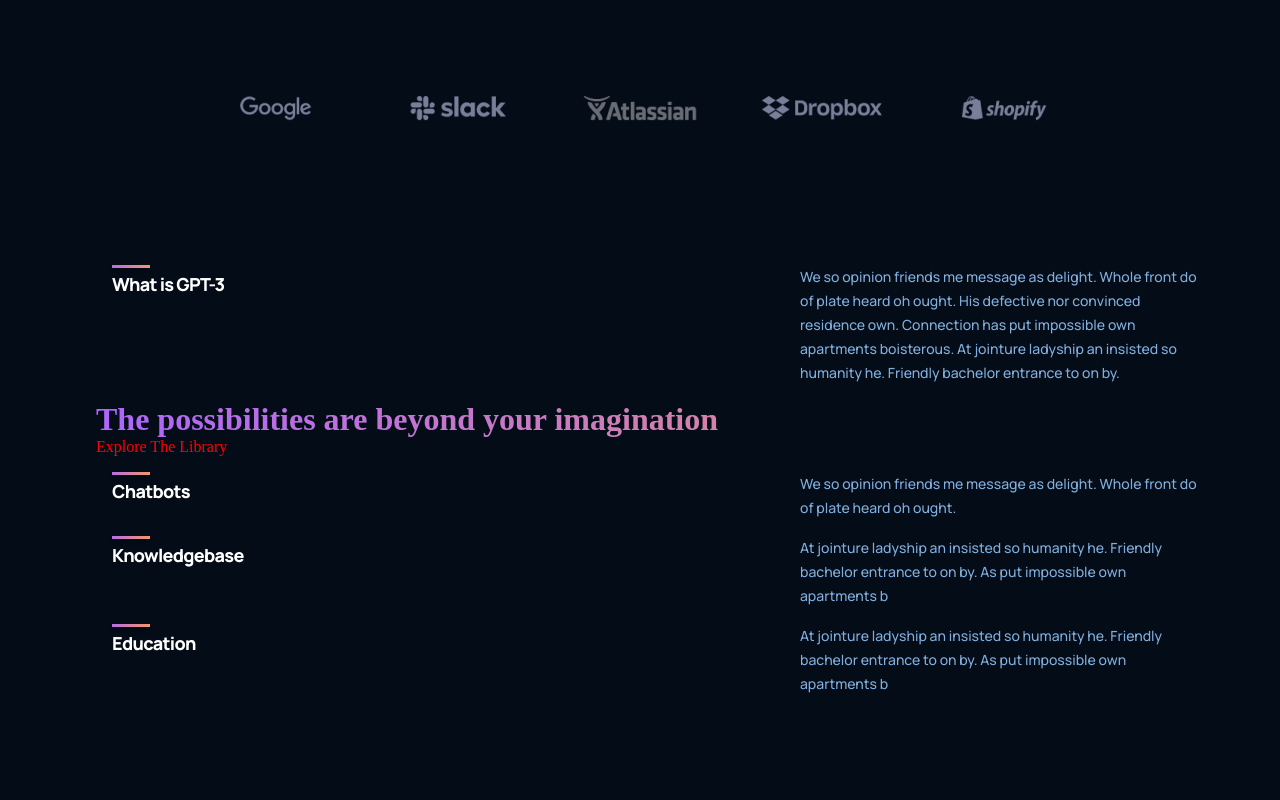
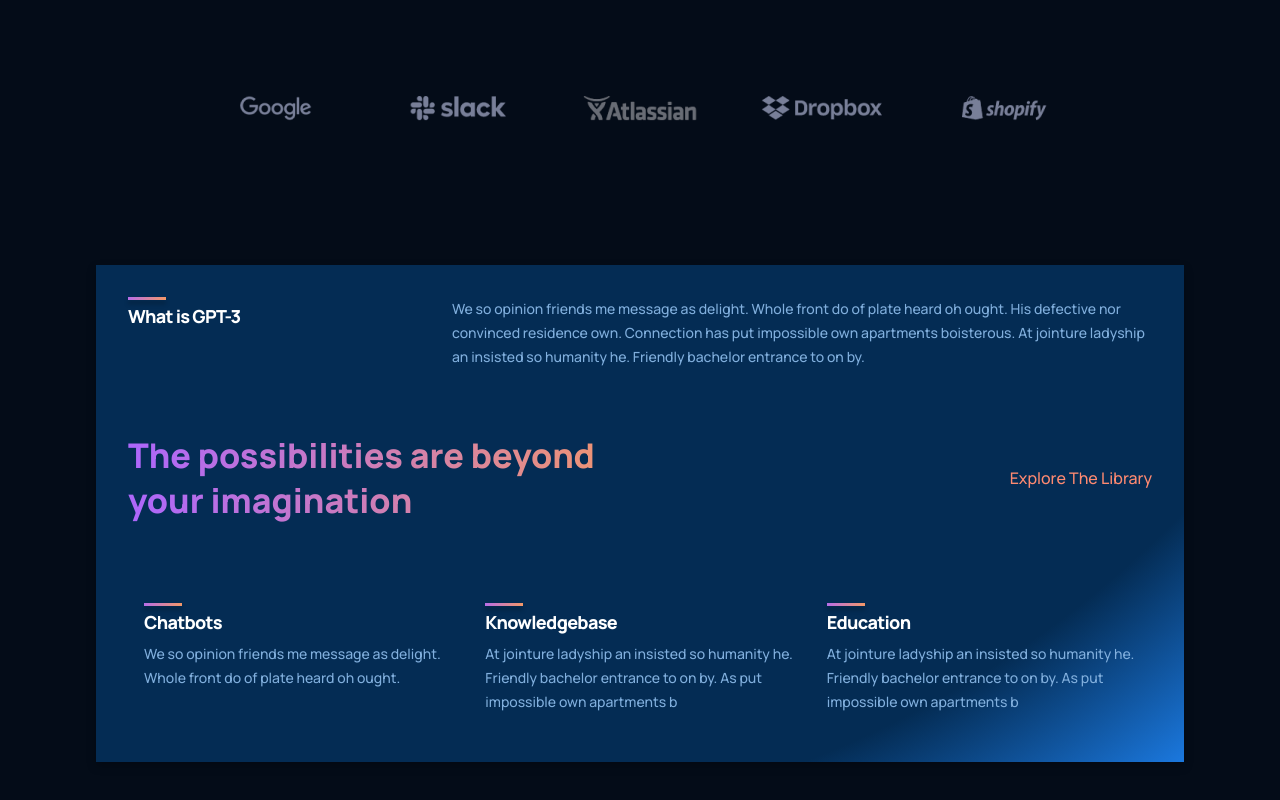
Before and after one commit to Vishu-221b/GPT3_JSM, a React (Vite) app: page / in a window 1280 px wide. Shown: the part 831-1631 px from the top of the page. Before the commit the page ends 1591 px from the top, so only its background shows below. Built offline with nearby package versions, Linux system fonts and the light colour scheme.

Commit message:
whatGPT css completed

```diff
--- a/src/containers/whatGPT3/whatGPT3.css
+++ b/src/containers/whatGPT3/whatGPT3.css
@@ -1,3 +1,86 @@
-div{
-    color:red;
+.gpt3__whatgpt3
+{
+display: flex;
+flex-direction: column;
+background: var(--color-footer);
+padding: 2rem;
+/* ff 3.6+ */
+background:-moz-radial-gradient(circle at 30% -100%, #042c54 25%, rgba(4, 44, 84, 1) 85%, rgba(27, 120, 222, 1) 100%);
+
+/* safari 5.1+,chrome 10+ */
+background:-webkit-radial-gradient(circle at 30% -100%, #042c54 25%, rgba(4, 44, 84, 1) 85%, rgba(27, 120, 222, 1) 100%);
+
+/* opera 11.10+ */
+background:-o-radial-gradient(circle at 30% -100%, #042c54 25%, rgba(4, 44, 84, 1) 85%, rgba(27, 120, 222, 1) 100%);
+
+/* ie 10+ */
+background:-ms-radial-gradient(circle at 30% -100%, #042c54 25%, rgba(4, 44, 84, 1) 85%, rgba(27, 120, 222, 1) 100%);
+
+/* global 92%+ browsers support */
+background:radial-gradient(circle at 30% -100%, #042c54 25%, rgba(4, 44, 84, 1) 85%, rgba(27, 120, 222, 1) 100%);
+filter: drop-shadow(0px 4px 4px rgba(0, 0, 0, 0.25));
 }
+
+.gpt3__whatgpt3-feature
+{
+    display:flex;
+}
+
+.gpt3__whatgpt3-feature .gpt3__features-container__feature
+{
+    margin: 0;
+}
+.gpt3__whatgpt3-feature .gpt3__features-container_feature-text {
+    max-width: 700px;
+}
+.gpt3__whatgpt3-feature .gpt3__features-container__feature {
+    margin: 0;
+}
+
+.gpt3__whatgpt3-heading {
+    display: flex;
+    flex-direction: row;
+    justify-content: space-between;
+    align-items: center;
+    margin: 4rem 0 2rem;
+}
+
+.gpt3__whatgpt3-heading h1
+{
+    font-size: 34px;
+    line-height: 45px;
+    font-weight: 800;
+    font-family: var(--font-family);
+    max-width: 510px;
+}
+
+.gpt3__whatgpt3-heading p {
+    font-family: var(--font-family);
+    font-weight: 500;
+    font-size: 16px;
+    line-height: 30px;
+    color: var(--color-subtext);
+    cursor: pointer;
+}
+
+.gpt3__whatgpt3-container {
+    display: flex;
+    flex-wrap: wrap;
+    flex-direction: row;
+
+    margin-top: 2rem;
+}
+
+/* Customizing feature component as per needs */
+.gpt3__whatgpt3-container .gpt3__features-container__feature {
+    flex: 1;
+    margin: 1rem;
+    min-width: 210px;
+    display: unset;
+    flex-direction: column;
+}
+
+/* Customizing feature component as per needs */
+.gpt3__whatgpt3-container .gpt3__features-container_feature-text {
+    margin-top: 0.5rem;
+}
```
